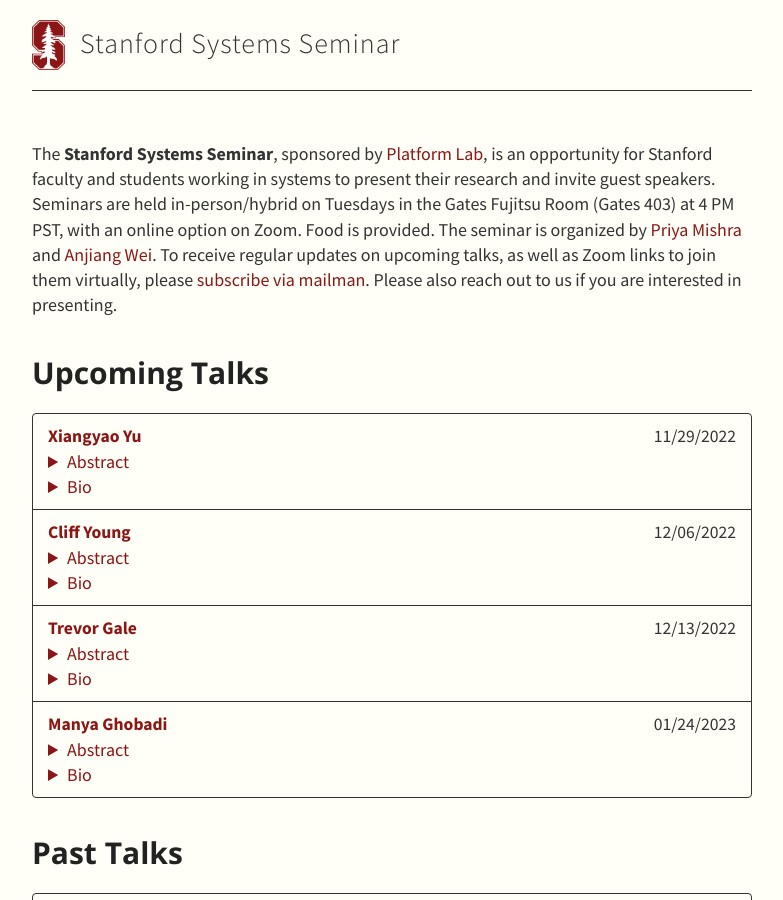
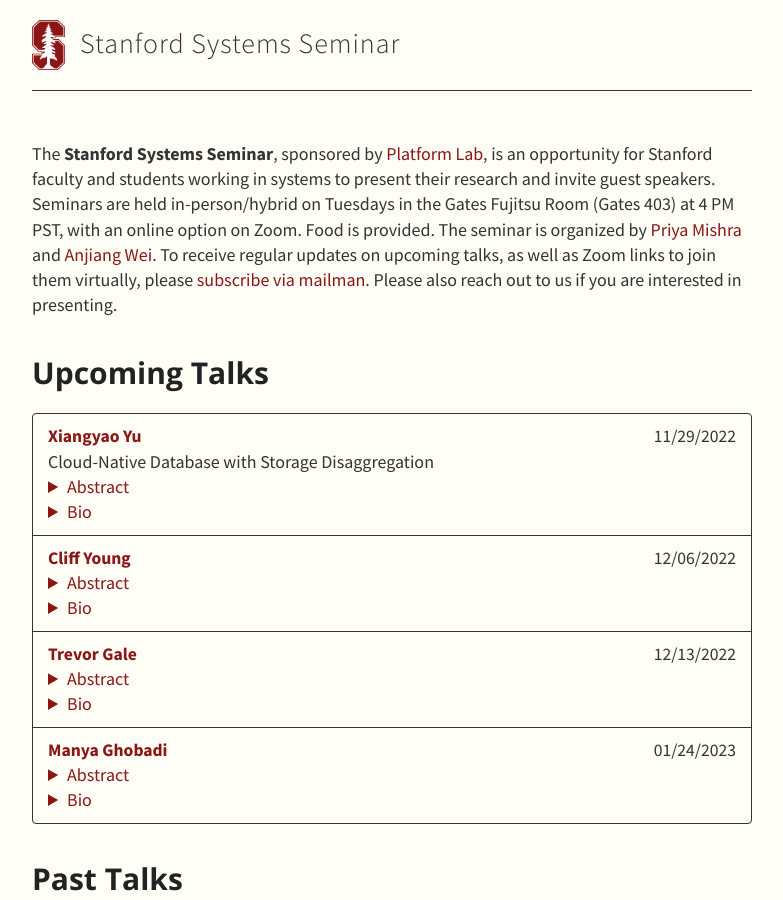
Before and after one commit to stanford-systems-seminar/stanford-systems-seminar.github.io, a Jekyll site: the page built from index.md, in a window 1280 px wide and 900 px high. Shown: the whole window, without its empty margins (248-1031 px from the left). Built offline with Jekyll 4.4.1, drawn with Linux system fonts in a browser that asks for light colours.

Commit message:
add talk

```diff
--- a/_data/talks.yml
+++ b/_data/talks.yml
@@ -2,10 +2,10 @@
   members:
     - speaker: Xiangyao Yu
       date: 11/29/2022
-      title: ""
+      title: "Cloud-Native Database with Storage Disaggregation"
       website: https://pages.cs.wisc.edu/~yxy/
-      abstract: ""
-      biography: ""
+      abstract: "Modern databases are moving to the cloud for lower cost, elastic resource allocation, and high availability. Cloud-native databases adopt a unique storage-disaggregation architecture, where the computation and storage are decoupled as two separate services connected through the data center network. The new storage-disaggregation architecture demands a revisit of database system design. In this talk, I first discuss our recent research on optimizing the two-phase commit protocol, a fundamental building block in distributed transactional databases. We leverage the disaggregated storage service to reduce the protocol latency and eliminate blocking. Then, I discuss our recent work on leveraging storage-layer computation (i.e., a pushdown layer) to accelerate data analytics processing. Finally, I will discuss our on-going research and future plans on cloud-native database systems."
+      biography: "Xiangyao Yu is an Assistant Professor at the University of Wisconsin-Madison. His research interests include (1) cloud-native databases, (2) new hardware for databases, and (3) transactions and HTAP. Before joining UW-Madison, he finished postdoc and PhD at MIT and bachelor at Tsinghua University."
     - speaker: Cliff Young
       date: 12/06/2022
       title: ""
```
